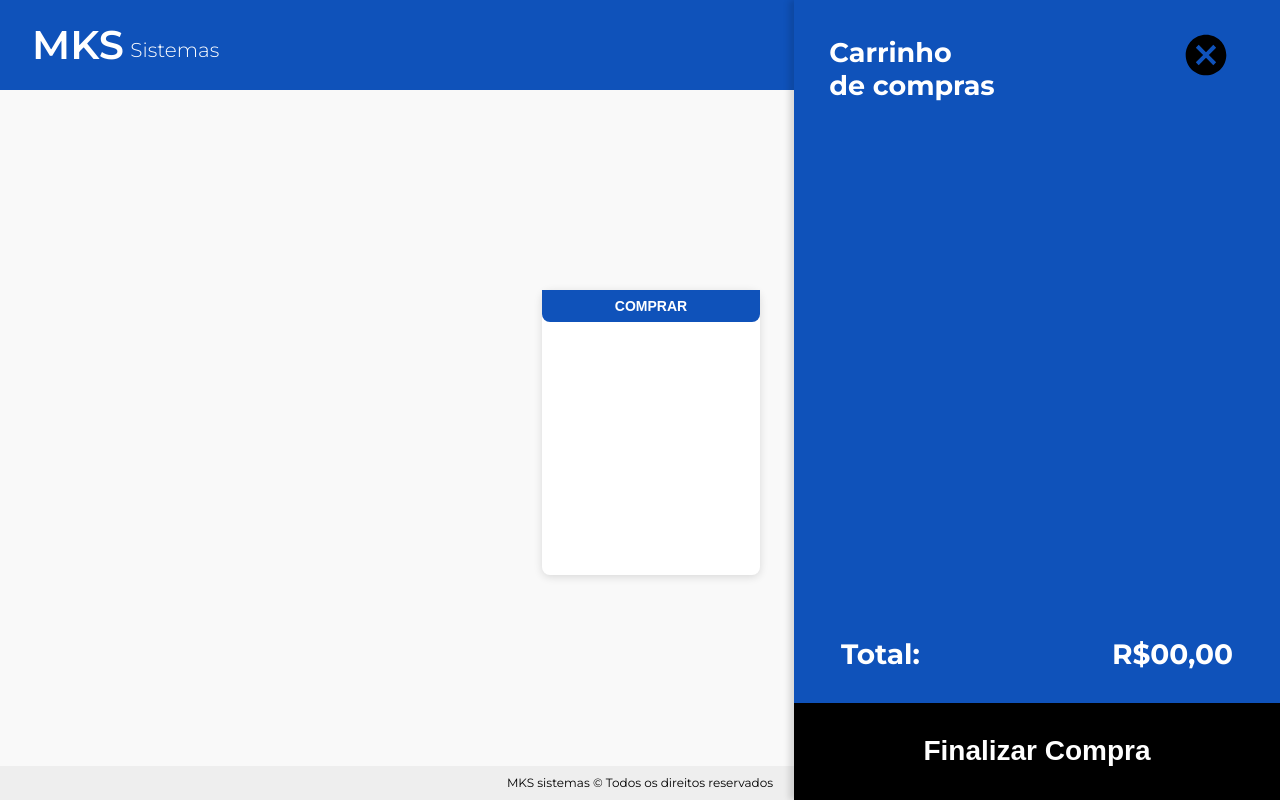
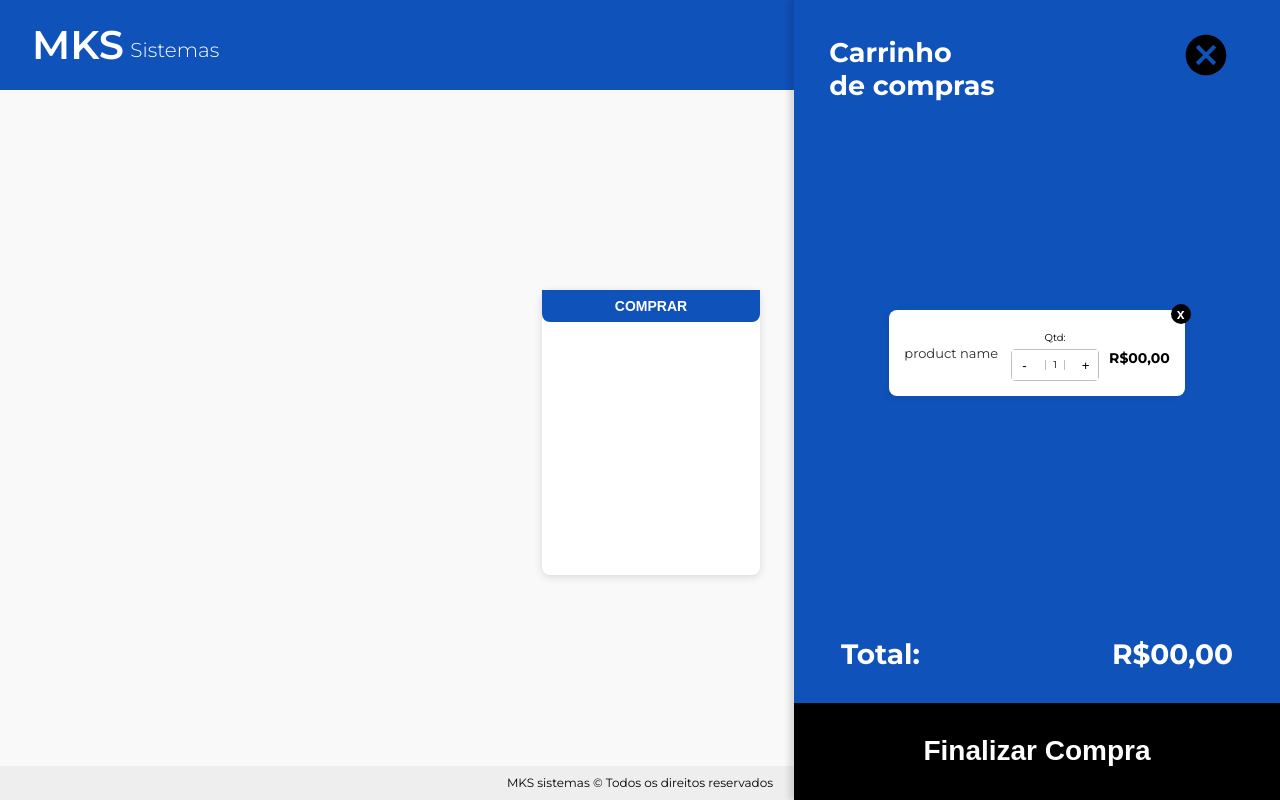
Before and after one commit to FlaviaBulad/mks-frontend-challenge, a Next.js app: page / in a window 1280 px wide. Built offline with nearby package versions, Linux system fonts and the light colour scheme.

Commit message:
feat: :sparkles: add cart product card component

```diff
--- /dev/null
+++ b/src/components/Cart/ProductCard/StyledProductCard.ts
@@ -0,0 +1,166 @@
+import styled from "styled-components";
+
+export const Container = styled.div`
+  width: 100%;
+  padding: 15px;
+
+  display: flex;
+  align-items: center;
+  justify-content: space-between;
+
+  background: #ffffff;
+  box-shadow: -2px 2px 10px rgba(0, 0, 0, 0.05);
+  border-radius: 8px;
+
+  position: relative;
+
+  .product-name {
+    width: 100%;
+    max-width: 100px;
+    margin-right: 5px;
+
+    font-weight: 400;
+    font-size: 0.8125rem;
+    line-height: 1.0625rem;
+    color: #2c2c2c;
+
+    @media (max-width: 768px) {
+      width: 100%;
+      max-width: 100%;
+      text-align: center;
+    }
+  }
+
+  & > div > p {
+    font-weight: 700;
+    font-size: 14px;
+    line-height: 1.0625rem;
+    color: #000000;
+
+    @media (max-width: 768px) {
+      padding: 5px 8px;
+
+      background: #373737;
+      border-radius: 5px;
+
+      font-weight: 700;
+      font-size: 0.9375rem;
+      line-height: 0.9375rem;
+      color: #ffffff;
+    }
+  }
+
+  & > div.responsive-wrapper {
+    width: 100%;
+    margin-top: 10px;
+
+    display: flex;
+    align-items: center;
+    justify-content: space-between;
+    gap: 10px;
+  }
+
+  @media (max-width: 768px) {
+    padding: 20px;
+
+    flex-wrap: wrap;
+    display: flex;
+    align-items: center;
+    justify-content: center;
+  }
+`;
+
+export const CountWrapper = styled.div`
+  display: flex;
+  flex-direction: column;
+  align-items: flex-start;
+  .qtd {
+    font-weight: 400;
+    font-size: 0.625rem;
+    line-height: 6px;
+
+    color: #000000;
+
+    @media (max-width: 768px) {
+      display: none;
+    }
+  }
+`;
+
+export const CountButton = styled.div`
+  background: #ffffff;
+  border: 1.9px solid #bfbfbf;
+  border-radius: 4px;
+
+  @media (max-width: 768px) {
+    border: 0.3px solid #bfbfbf;
+  }
+
+  & > button {
+    width: 25px;
+    height: 30px;
+
+    background: #ffffff;
+    @media (max-width: 768px) {
+      font-size: 1.5rem;
+      line-height: 1.6px;
+    }
+  }
+
+  .amount {
+    width: 20px;
+
+    display: flex;
+    align-items: center;
+    justify-content: center;
+
+    border-right: 0.2px solid #bfbfbf;
+    border-left: 0.2px solid #bfbfbf;
+
+    font-weight: 400;
+    font-size: 0.625rem;
+    line-height: 0.625rem;
+    color: #000000;
+
+    @media (max-width: 768px) {
+      font-size: 1.2rem;
+      line-height: 1.3px;
+    }
+  }
+`;
+
+export const DeleteButton = styled.button`
+  position: absolute;
+  top: -6px;
+  right: -6px;
+
+  width: 20px;
+  height: 20px;
+
+  display: flex;
+  align-items: center;
+  justify-content: center;
+
+  font-weight: 700;
+  font-size: 0.875rem;
+  line-height: 0rem;
+
+  color: #ffffff;
+  border-radius: 18px;
+  background: #000000;
+  transition: filter 0.2s;
+
+  &:hover {
+    filter: brightness(0.9);
+  }
+  @media (max-width: 768px) {
+    top: 9px;
+    right: 14px;
+
+    font-size: 2.625rem;
+    font-size: 2.7rem;
+
+    color: #000;
+    background: none;
+  }
+`;
--- /dev/null
+++ b/src/components/Cart/ProductCard/index.tsx
@@ -0,0 +1,28 @@
+import {
+  Container,
+  CountWrapper,
+  CountButton,
+  DeleteButton,
+} from "./StyledProductCard";
+
+function ProductCard() {
+  return (
+    <Container>
+      <h3 className="product-name">product name</h3>
+      <div className="responsive-wrapper">
+        <CountWrapper>
+          <p className="qtd">Qtd:</p>
+          <CountButton>
+            <button className="minus">-</button>
+            <p className="amount">1</p>
+            <button className="plus">+</button>
+          </CountButton>
+        </CountWrapper>
+        <p>R$00,00</p>
+      </div>
+      <DeleteButton>x</DeleteButton>
+    </Container>
+  );
+}
+
+export default ProductCard;
--- a/src/components/Cart/Sidebar/index.tsx
+++ b/src/components/Cart/Sidebar/index.tsx
@@ -2,6 +2,7 @@ import { SidebarContainer } from "./StyledSidebar";
 
 import { IoMdCloseCircle } from "react-icons/io";
 import { IconContext } from "react-icons";
+import ProductCard from "../ProductCard/index";
 
 function Sidebar() {
   return (
@@ -14,7 +15,9 @@ function Sidebar() {
       <IconContext.Provider value={{ className: "react-icons" }}>
         <IoMdCloseCircle />
       </IconContext.Provider>
-
+      <div className="cart-product-card-wrap">
+        <ProductCard />
+      </div>
       <footer className="footer-wrap">
         <div className="total">
           <p>Total: </p>
```
